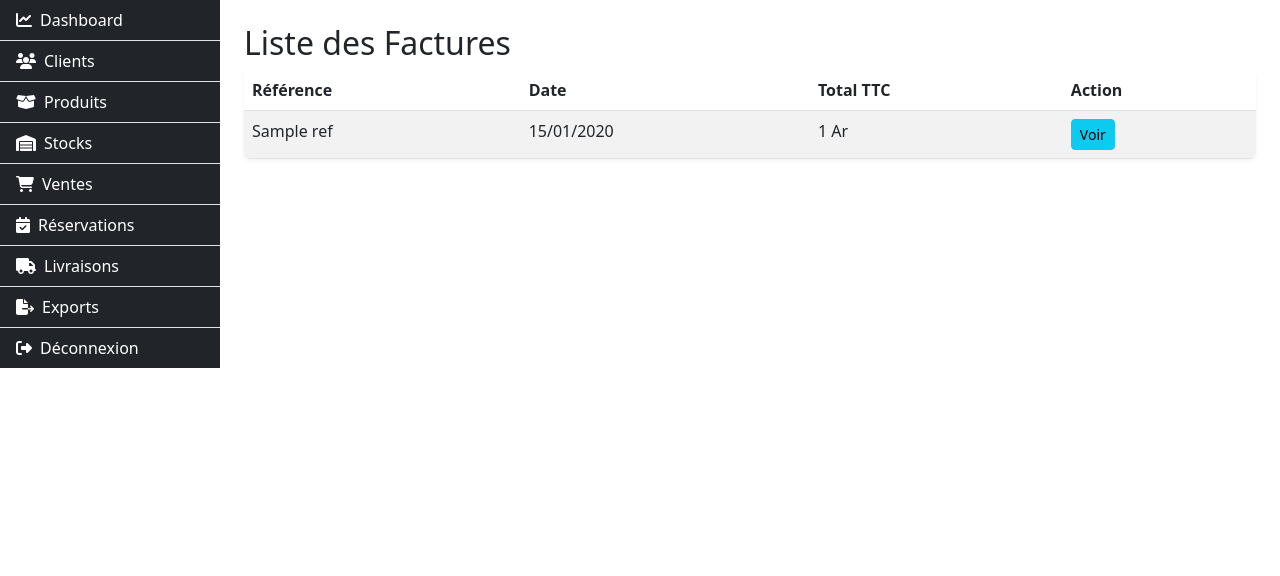
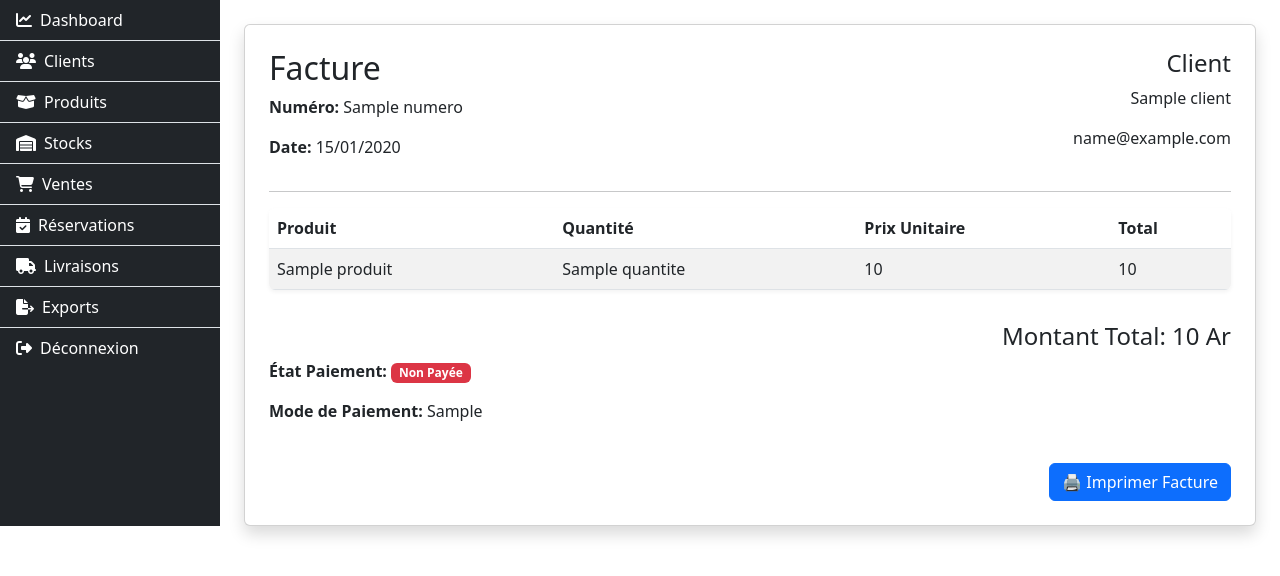
Before and after one commit to tino669244/Ruine-Comptable, a Python web app: template templates/facture.html in a window 1280 px wide. Shown: the part 57-633 px from the top of the page. Run offline with Jinja, Linux system fonts and the light colour scheme; the template is opened without the code that fills it: most values are stand-ins (such as "Sample title", 1, 10 or a date in 2020).

Commit message:
Update facture.html

```diff
--- a/templates/facture.html
+++ b/templates/facture.html
@@ -1,26 +1,64 @@
 {% extends "base.html" %}
 {% block content %}
+
 <div class="container mt-4">
-  <h2>Liste des Factures</h2>
+    <div class="card shadow p-4">
+        <div class="row">
+            <div class="col-6">
+                <h2>Facture</h2>
+                <p><strong>Numéro:</strong> {{ facture.numero }}</p>
+                <p><strong>Date:</strong> {{ facture.date_facture.strftime("%d/%m/%Y") }}</p>
+            </div>
+            <div class="col-6 text-end">
+                <h4>Client</h4>
+                <p>{{ facture.client.nom }}</p>
+                <p>{{ facture.client.email }}</p>
+            </div>
+        </div>
+
+        <hr>
+
         <table class="table table-striped">
             <thead>
                 <tr>
-        <th>Référence</th>
-        <th>Date</th>
-        <th>Total TTC</th>
-        <th>Action</th>
+                    <th>Produit</th>
+                    <th>Quantité</th>
+                    <th>Prix Unitaire</th>
+                    <th>Total</th>
                 </tr>
             </thead>
             <tbody>
-      {% for f in factures %}
+                {% for ligne in facture.commande.lignes %}
                 <tr>
-        <td>{{ f.ref }}</td>
-        <td>{{ f.date.strftime('%d/%m/%Y') }}</td>
-        <td>{{ f.total_ttc }} Ar</td>
-        <td><a href="{{ url_for('factures.detail_facture', id=f.id) }}" class="btn btn-info btn-sm">Voir</a></td>
+                    <td>{{ ligne.produit.nom }}</td>
+                    <td>{{ ligne.quantite }}</td>
+                    <td>{{ ligne.produit.prix }}</td>
+                    <td>{{ ligne.quantite * ligne.produit.prix }}</td>
                 </tr>
                 {% endfor %}
             </tbody>
         </table>
+
+        <h4 class="text-end mt-3">Montant Total: {{ facture.montant_total }} Ar</h4>
+
+        <p><strong>État Paiement:</strong>
+            {% if facture.etat_paiement == "Payée" %}
+                <span class="badge bg-success">Payée</span>
+            {% elif facture.etat_paiement == "Partielle" %}
+                <span class="badge bg-warning text-dark">Partielle</span>
+            {% else %}
+                <span class="badge bg-danger">Non Payée</span>
+            {% endif %}
+        </p>
+
+        <p><strong>Mode de Paiement:</strong> {{ facture.mode_paiement or "Non défini" }}</p>
+
+        <div class="text-end mt-4">
+            <button onclick="window.print()" class="btn btn-primary">
+                🖨️ Imprimer Facture
+            </button>
         </div>
+    </div>
+</div>
+
 {% endblock %}
```
Lines whose indentation alone changed are shown as unchanged.
